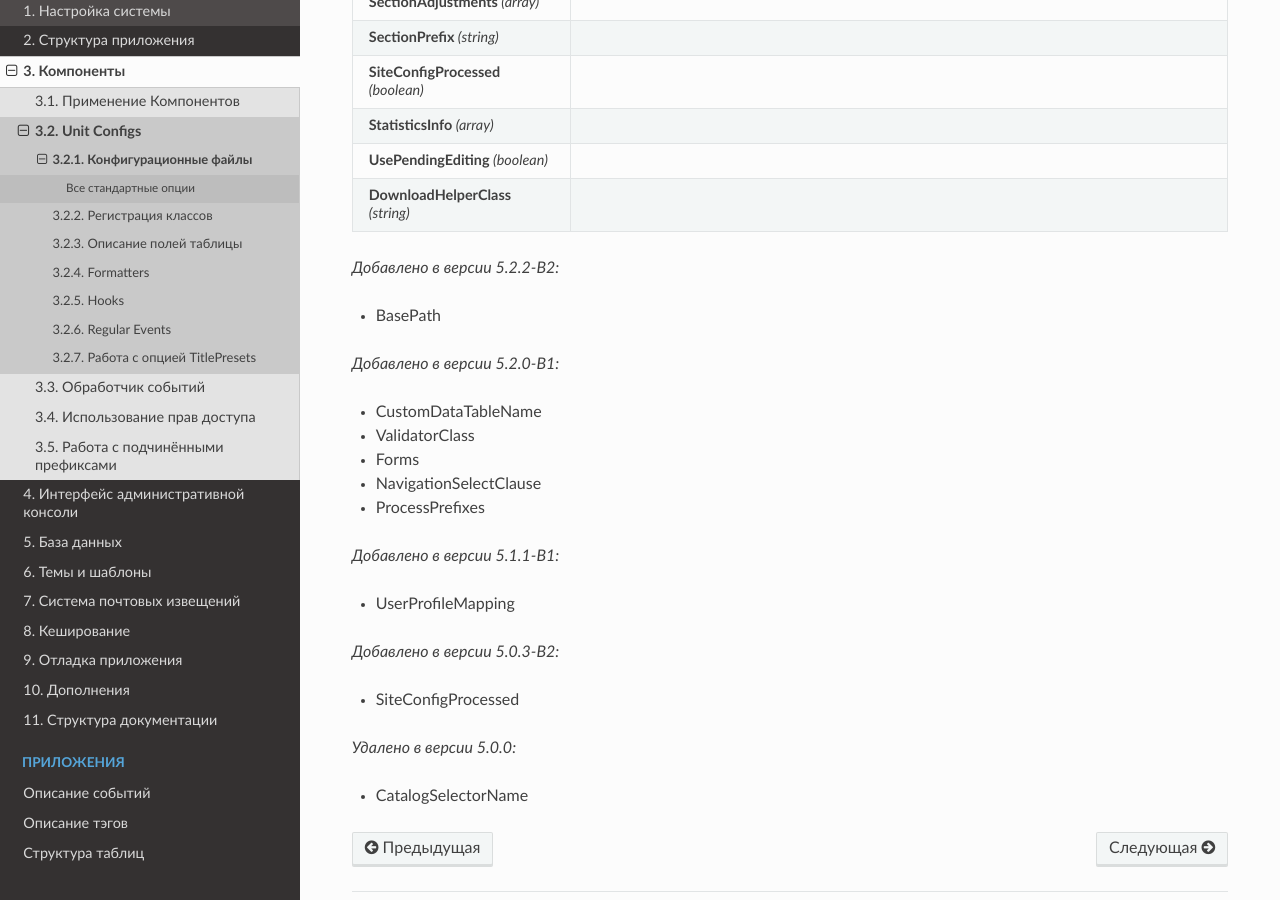
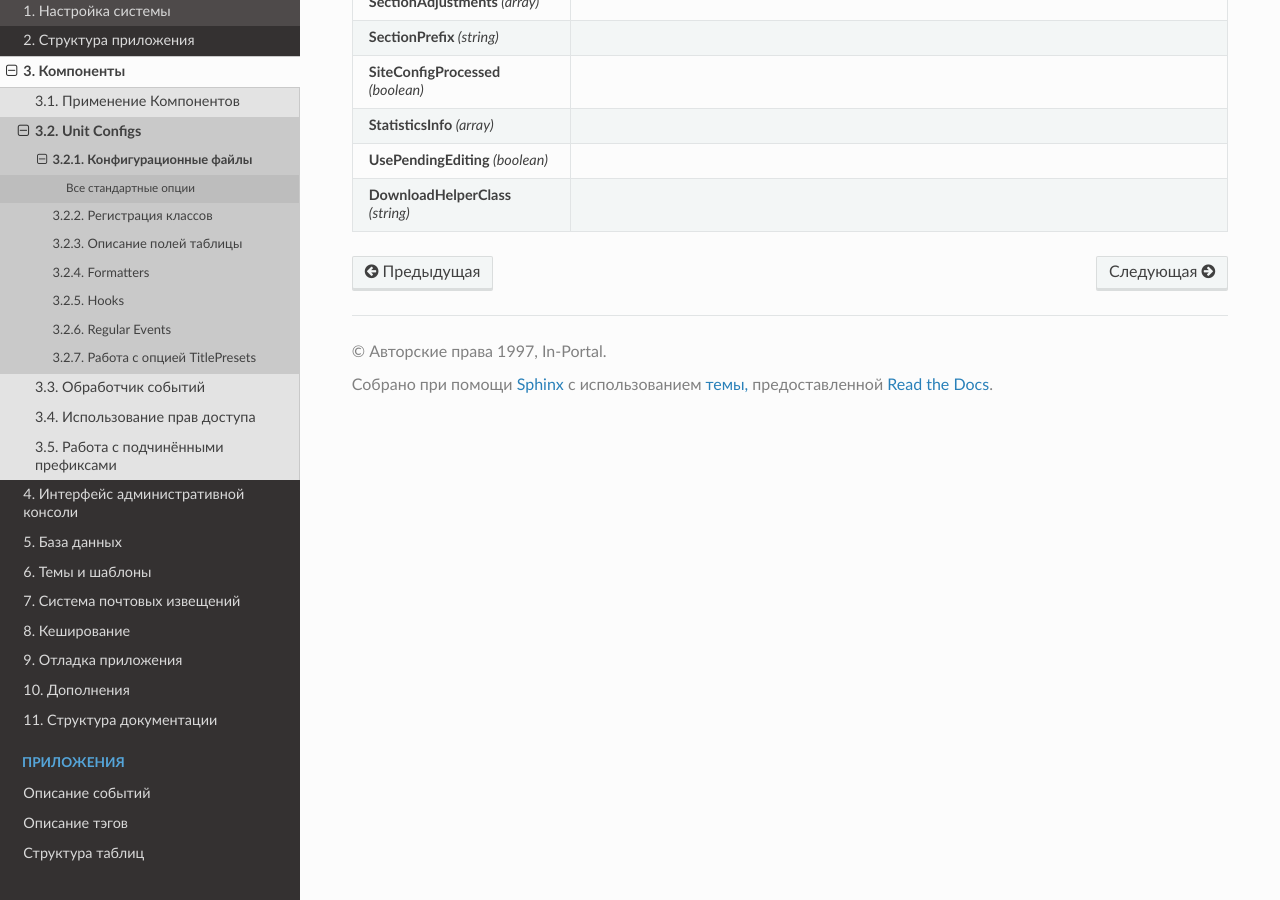
Before and after one commit to in-portal/guide-ru, a Sphinx documentation site: the page built from docs/components/unit_configs/config_files.rst, in a window 1280 px wide and 900 px high, scrolled down 3395 px. Built offline with Sphinx 7.4.7 and the Read the Docs theme 3.1.0, drawn with Linux system fonts in a browser that asks for light colours.

Commit message:
Removed mentions of changes from versions above 5.0.0

```diff
--- a/docs/components/unit_configs/config_files.rst
+++ b/docs/components/unit_configs/config_files.rst
@@ -389,30 +389,6 @@
 |    :ref_prefix: uc_                  |                                                                                       |
 +--------------------------------------+---------------------------------------------------------------------------------------+
 
-.. versionadded:: 5.2.2-B2
-
-   - BasePath
-
-.. versionadded:: 5.2.0-B1
-
-   - CustomDataTableName
-   - ValidatorClass
-   - Forms
-   - NavigationSelectClause
-   - ProcessPrefixes
-
-.. versionadded:: 5.1.1-B1
-
-   - UserProfileMapping
-
-.. versionadded:: 5.0.3-B2
-
-   - SiteConfigProcessed
-
-.. versionremoved:: 5.0.0
-
-   - CatalogSelectorName
-
 .. |sections1_sub| replace:: :doc:`секции </admin_console_ui/templates_and_blocks/tree_sections>`
 .. |sections2_sub| replace:: :doc:`секций </admin_console_ui/templates_and_blocks/tree_sections>`
 .. |env_link| replace:: :doc:`переменной окружения </application_structure/environment_variable>`
```
